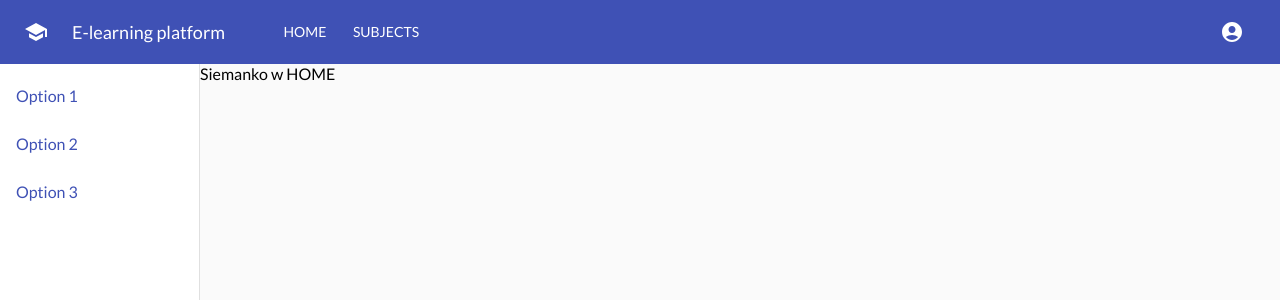
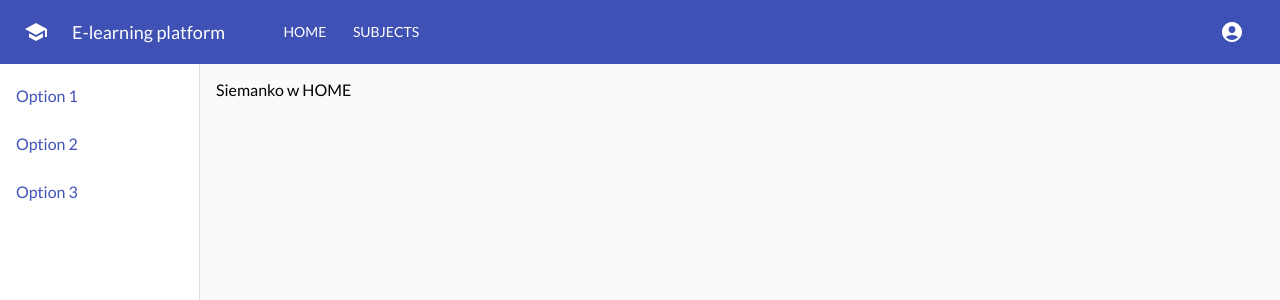
Before and after one commit to kkosmowski/e-learning-platform, a React (Create React App) app: page / in a window 1280 px wide. Shown: the top 300 px of the page. Built offline with nearby package versions, Linux system fonts and the light colour scheme.

Commit message:
feature: shared, customizable Container

```diff
--- a/src/containers/Home/Home.tsx
+++ b/src/containers/Home/Home.tsx
@@ -1,3 +1,5 @@
+import Container from 'shared/components/Container';
+
 export default function Home() {
-  return <>Siemanko w HOME</>;
+  return <Container>Siemanko w HOME</Container>;
 }
--- a/src/containers/NotFound/NotFound.tsx
+++ b/src/containers/NotFound/NotFound.tsx
@@ -1,13 +1,23 @@
-import { Box, Button, Typography } from '@mui/material';
+import { Button, Typography } from '@mui/material';
+import { useNavigate } from 'react-router';
+import Container from 'shared/components/Container';
 
 export default function NotFound() {
+  const navigate = useNavigate();
+
+  const navigateHome = (): void => {
+    navigate('/');
+  };
+
   return (
-    <Box>
-      <Typography sx={{ fontSize: 72 }} component="h2">
+    <Container
+      sx={{ display: 'flex', flexDirection: 'column', alignItems: 'center' }}
+    >
+      <Typography sx={{ fontSize: 72, fontWeight: 300 }} component="h2">
         404
       </Typography>
 
-      <Button href="/">Take me home</Button>
-    </Box>
+      <Button onClick={navigateHome}>Take me home</Button>
+    </Container>
   );
 }
--- /dev/null
+++ b/src/containers/NotFound/index.ts
@@ -0,0 +1,3 @@
+import NotFound from './NotFound';
+
+export default NotFound;
--- a/src/containers/Subject/Subject.tsx
+++ b/src/containers/Subject/Subject.tsx
@@ -1,5 +1,9 @@
 import { useNavigate, useParams } from 'react-router';
+import { Box } from '@mui/material';
+
 import { subjects } from 'shared/consts/subject';
+import Container from 'shared/components/Container';
+import SubjectHeader from './components/SubjectHeader';
 
 export default function Subject() {
   const { subjectId } = useParams<{ subjectId: string }>();
@@ -11,5 +15,10 @@ export default function Subject() {
     return null;
   }
 
-  return <>{currentSubject.label}</>;
+  return (
+    <Box>
+      <SubjectHeader title={currentSubject.label} />
+      <Container>hehe</Container>
+    </Box>
+  );
 }
--- /dev/null
+++ b/src/containers/Subject/components/SubjectHeader.tsx
@@ -0,0 +1,27 @@
+import { Box, Divider, Typography } from '@mui/material';
+
+import { background } from 'colors';
+import Container from 'shared/components/Container';
+
+interface SubjectHeaderProps {
+  title: string;
+}
+
+export default function SubjectHeader(props: SubjectHeaderProps) {
+  const { title } = props;
+
+  return (
+    <Box
+      sx={{
+        backgroundColor: background[50],
+      }}
+    >
+      <Container>
+        <Typography component="h2" variant="h2">
+          {title}
+        </Typography>
+      </Container>
+      <Divider />
+    </Box>
+  );
+}
--- a/src/containers/Subjects/Subjects.tsx
+++ b/src/containers/Subjects/Subjects.tsx
@@ -8,6 +8,7 @@ import {
 import { useNavigate } from 'react-router';
 
 import { subjects } from 'shared/consts/subject';
+import Container from 'shared/components/Container';
 
 export default function Subjects() {
   const navigate = useNavigate();
@@ -17,20 +18,20 @@ export default function Subjects() {
   };
 
   return (
+    <Container>
       <Grid container spacing={2}>
         {subjects.map((subject) => (
           <Grid item key={subject.id} xs={12} sm={12} md={6} lg={4} xl={3}>
             <Card onClick={() => handleSubjectClick(subject.id)}>
               <CardActionArea>
                 <CardContent>
-                <Typography variant="h2" component="h2">
-                  {subject.label}
-                </Typography>
+                  <Typography component="h2">{subject.label}</Typography>
                 </CardContent>
               </CardActionArea>
             </Card>
           </Grid>
         ))}
       </Grid>
+    </Container>
   );
 }
--- /dev/null
+++ b/src/shared/components/Container.tsx
@@ -0,0 +1,27 @@
+import { ReactNode } from 'react';
+import { Box, SxProps } from '@mui/material';
+import { SystemProps } from '@mui/system';
+import { Theme } from '@mui/material/styles';
+
+interface ContainerProps extends SystemProps<Theme> {
+  children: ReactNode;
+  bg?: string;
+  sx?: SxProps;
+}
+
+export default function Container(props: ContainerProps) {
+  const { children, bg, p, sx, ...systemProps } = props;
+
+  return (
+    <Box
+      sx={{
+        p: typeof p !== 'undefined' ? p : 2,
+        ...(bg && { backgroundColor: bg }),
+        ...sx,
+      }}
+      {...systemProps}
+    >
+      {children}
+    </Box>
+  );
+}
--- a/src/theme.ts
+++ b/src/theme.ts
@@ -57,7 +57,7 @@ const baseThemeOptions: ThemeOptions = {
       fontWeight: 400,
     },
     h2: {
-      fontSize: 18,
+      fontSize: 22,
       fontWeight: 400,
     },
   },
```
Also changed, not shown: src/routes.tsx (+5 -8 lines). Lines whose indentation alone changed are shown as unchanged.
